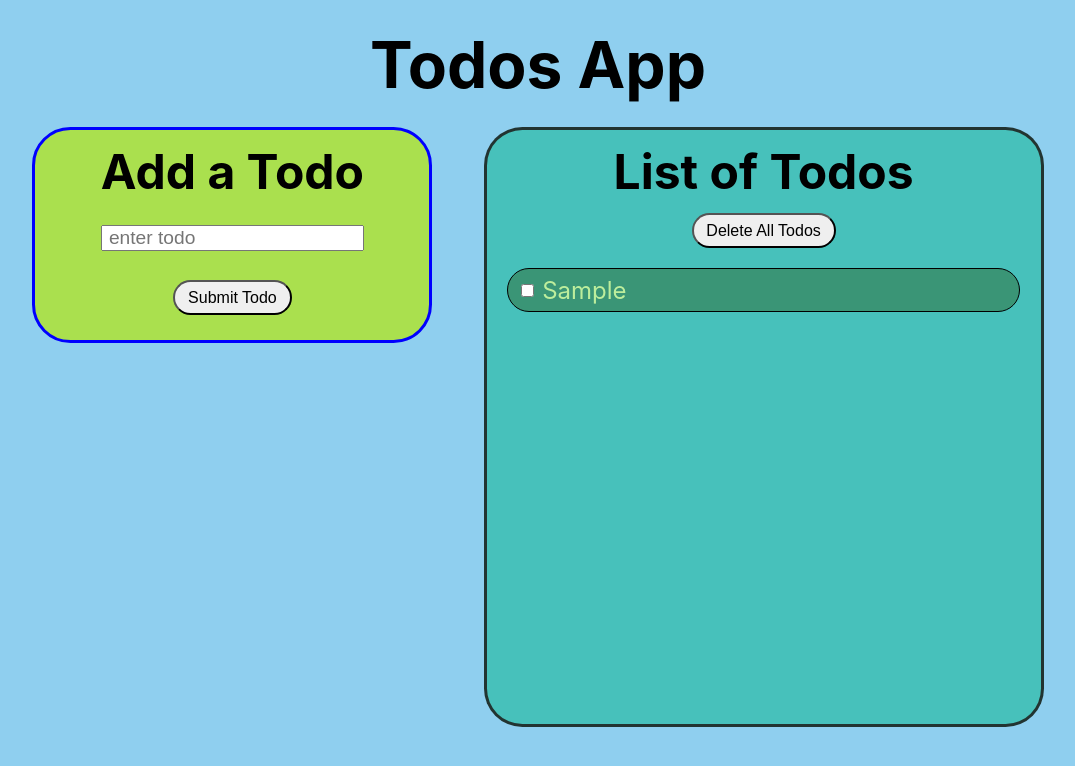
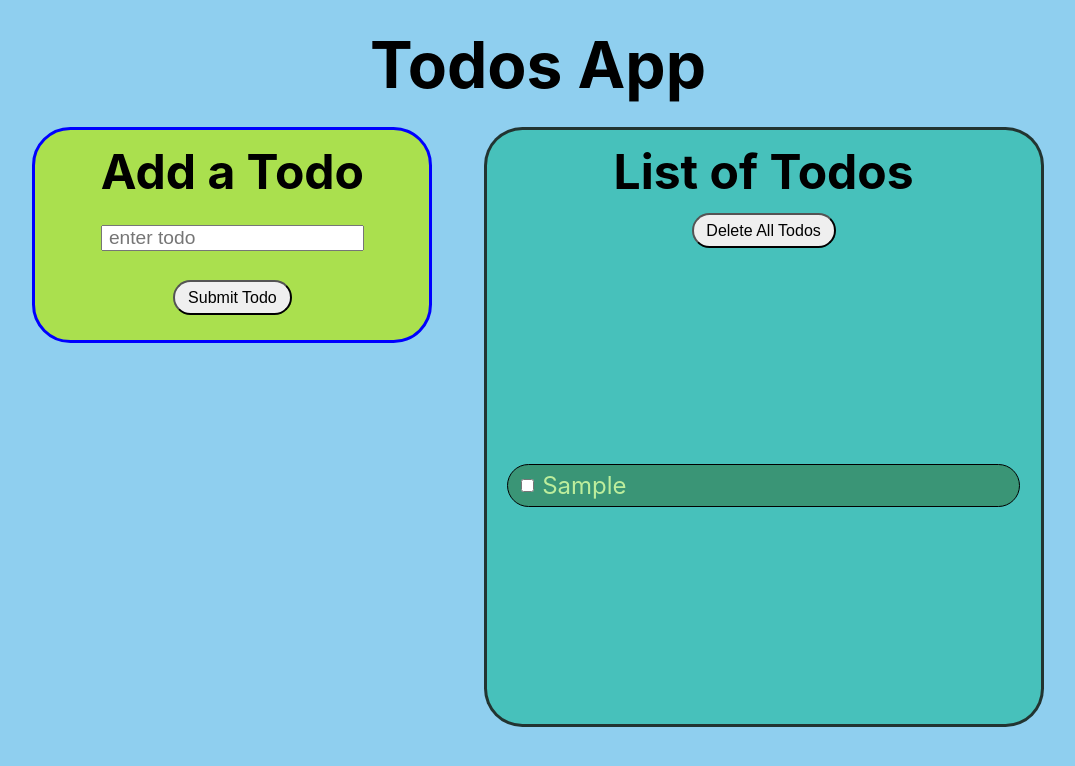
Before and after one commit to franco-ortega/demo-react-01-todos, a React (Create React App) app: page / in a window 1280 px wide. Both pictures are taken after typing "Sample" into the empty fields and a click on the button "Submit Todo". Shown: the top 766 px of the page, without its empty margins (102-1177 px from the left). Built offline with nearby package versions, Linux system fonts and the light colour scheme.

Commit message:
add grid to TodoList to keep the ul overflow from spilling out of TodoList

```diff
--- a/src/components/todos/TodoList.jsx
+++ b/src/components/todos/TodoList.jsx
@@ -12,8 +12,10 @@ const TodoList = ({ todos, onDeleteAllTodosClick }) => {
 
   return (
     <div className={styles.TodoList}>
-      <h2>List of Todos</h2>
-      {todos.length >= 1 && <button onClick={onDeleteAllTodosClick}>Delete All Todos</button>}
+      <header>
+        <h2>List of Todos</h2>
+        {todos.length >= 1 && <button onClick={onDeleteAllTodosClick}>Delete All Todos</button>}
+      </header>
       <ul>
         {allTheTodos}
       </ul>
--- a/src/components/todos/TodoList.module.css
+++ b/src/components/todos/TodoList.module.css
@@ -6,11 +6,12 @@
   width: clamp(15rem, 90vw, 35rem);
   padding: 1vw;
   text-align: center;
+
+  display: grid;
 }
 
 .TodoList ul {
   list-style: none;
-  height: 82%;
   overflow: auto;
 }
 
@@ -29,19 +30,11 @@
   .TodoList {
     height: 65vh;
   }
-
-  .TodoList ul {
-    height: 80%;
-  }
 }
 
 @media screen and (min-width: 500px) {
   .TodoList {
     height: 65vh;
-  }
-
-  .TodoList ul {
-    height: 80%;
   }
 }
 
@@ -49,8 +42,4 @@
   .TodoList {
     height: 75vh;
   }
-
-  .TodoList ul {
-    height: 77%;
-  }
 }
```
